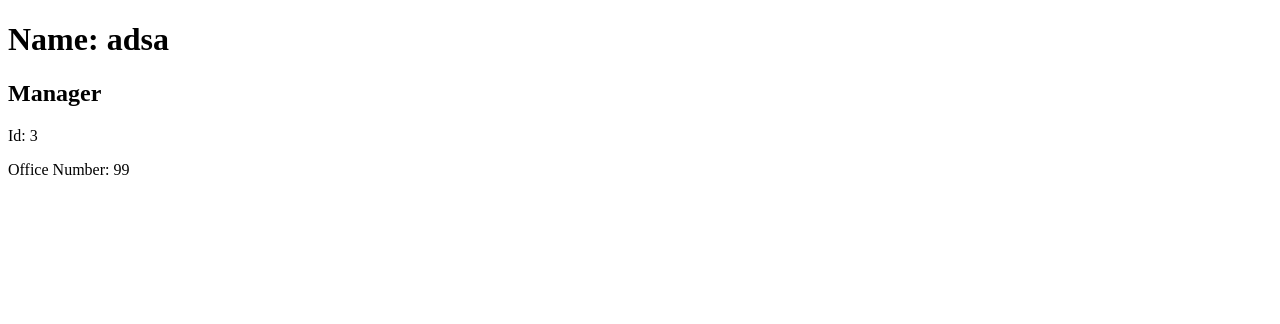
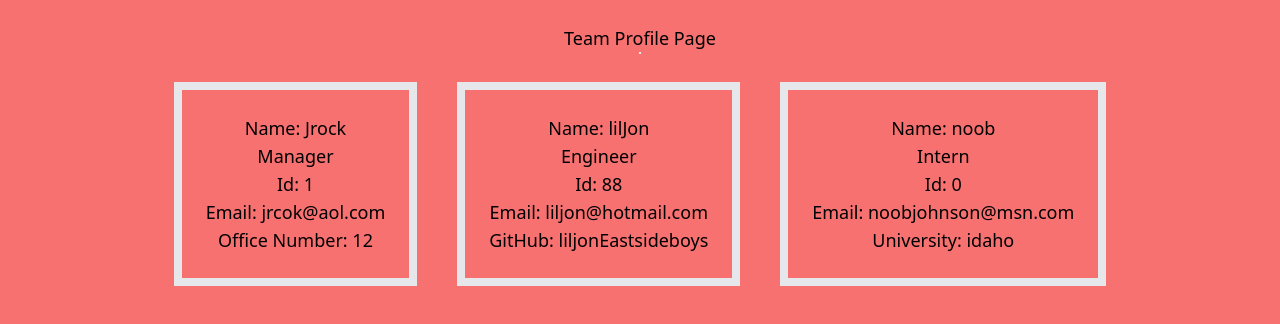
Before and after one commit to Jonchirinos/hw10, a website: page index.html in a window 1280 px wide. Drawn offline with nearby package versions, Linux system fonts and the light colour scheme.

Commit message:
added styling to html

```diff
--- a/index.html
+++ b/index.html
@@ -4,15 +4,36 @@
        <meta charset="UTF-8">
        <meta http-equiv="X-UA-Compatible" content="IE=edge">
        <meta name="viewport" content="width=device-width, initial-scale=1.0">
-       <title>Document</title>
+       <script src="https://cdn.tailwindcss.com"></script>
+       <title>TeamProfilePage</title>
    </head>
-   <body>
-   <div>
-           <h1>Name: adsa</h1>
+   <body class="flex flex-col justify-center items-center bg-red-400 p-6 text-lg">
+   <h1 class="flex justify-center gap-10">Team Profile Page</h1>
+   <div class="flex flex-col border"></div>
+   <br>
+   <div class="flex justify-center gap-10">
+   <div class="flex flex-col justify-center items-center border-8 p-6">
+           <h1>Name: Jrock</h1>
            <h2>Manager</h2>
-           <p>Id: 3 </p>
-           <p>Office Number: 99 </p>
+           <p>Id: 1 </p>
+           <p>Email: jrcok@aol.com </p>
+           <p>Office Number: 12 </p>
+           </div>
+           <div class="flex flex-col justify-center items-center border-8 p-6">
+           <h1>Name: lilJon</h1>
+           <h2>Engineer</h2>
+           <p>Id: 88 </p>
+           <p>Email: liljon@hotmail.com </p>
+           <p>GitHub: liljonEastsideboys </p>
+           </div>
+           <div class="flex flex-col justify-center items-center border-8 p-6">
+           <h1>Name: noob</h1>
+           <h2>Intern</h2>
+           <p>Id: 0 </p>
+           <p>Email: noobjohnson@msn.com </p>
+           <p>University: idaho </p>
            </div>
 
+   </div>
    </body>
    </html>
```
Also changed, not shown: index.js (+14 -5 lines), lib/testIndex.html (added, +40 -0 lines).
